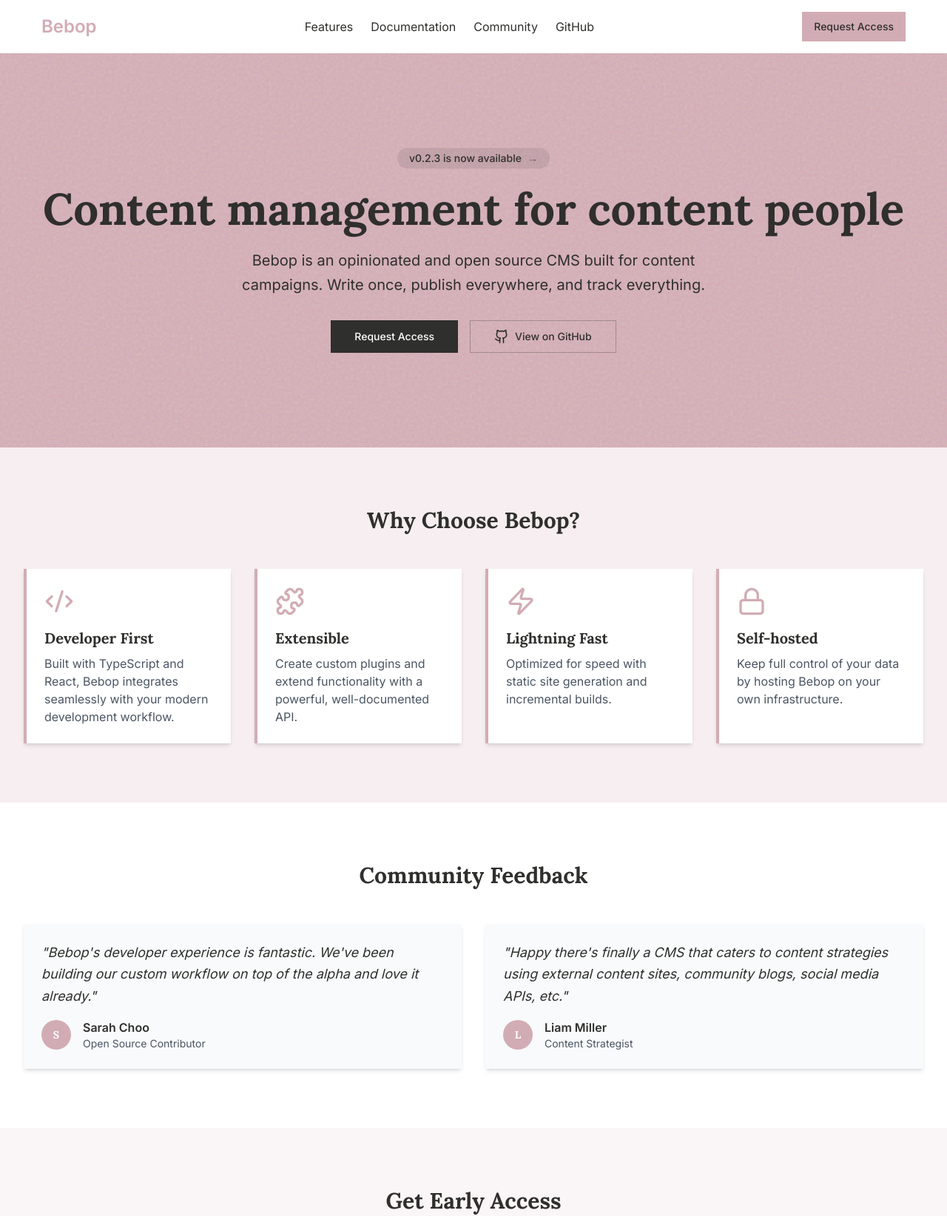
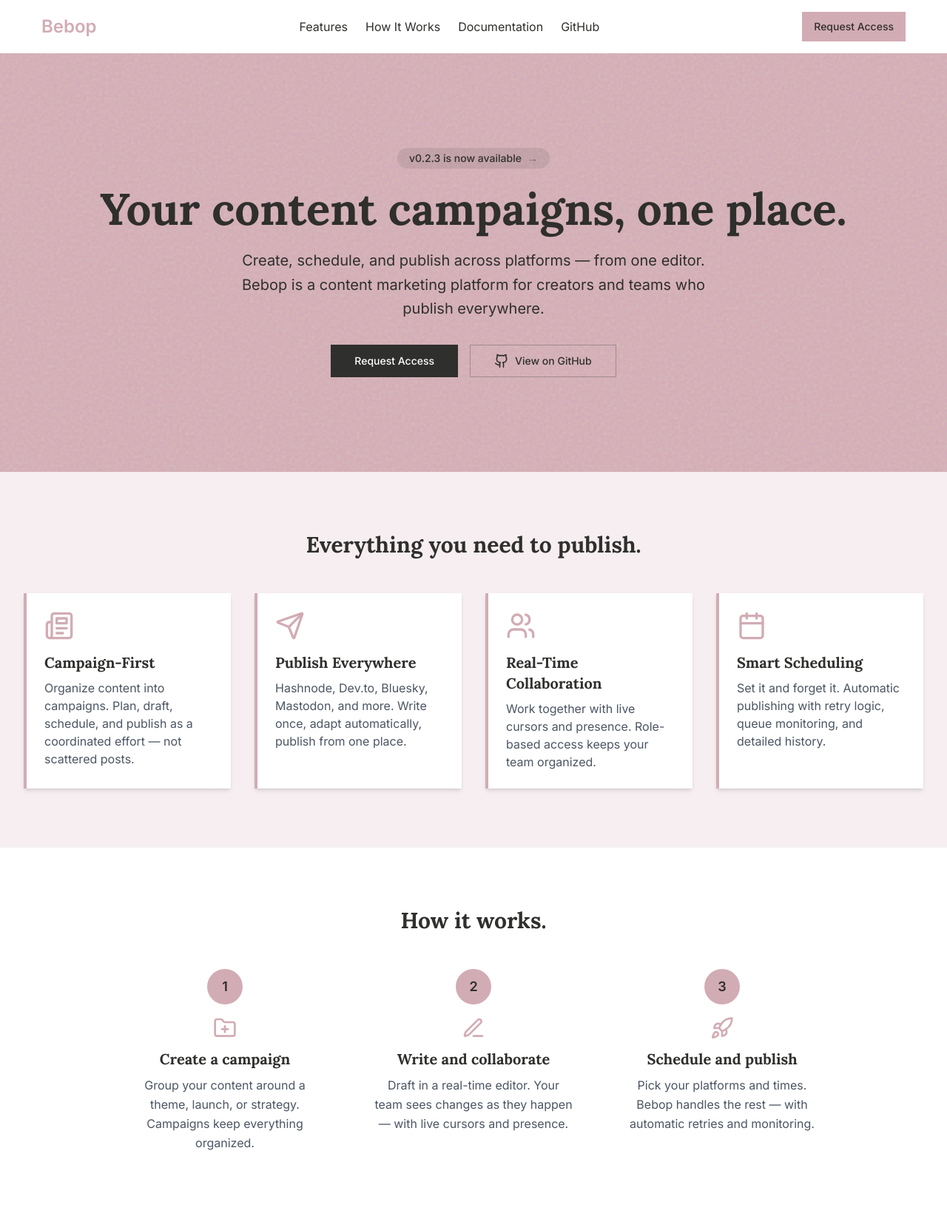
Before and after one commit to ddri/bebop-website, an Astro site: page / in a window 1280 px wide. Shown: the top 1644 px of the page at 74% size. Built offline with nearby package versions, Linux system fonts and the light colour scheme; Astro itself is replaced by a stand-in of ours.

Commit message:
feat: rewrite copy and messaging for hosted platform positioning
- Hero: "Your content campaigns, one place" replaces old CMS tagline
- Features: Campaign-First, Publish Everywhere, Real-Time Collaboration,
  Smart Scheduling replace Developer First, Extensible, Lightning Fast,
  Self-hosted
- New HowItWorks section (3-step hosted flow) replaces GettingStarted
  (git clone / deploy commands)
- CTA: "Built for content people" with dual Request Access + GitHub buttons
- Header nav: add How It Works, remove Community
- Footer: updated tagline
- Page title updated

```diff
--- a/src/components/CTA.astro
+++ b/src/components/CTA.astro
@@ -2,7 +2,7 @@
 import { Github } from 'lucide-astro';
 ---
 
-<section id="community" class="relative w-full py-20 overflow-hidden">
+<section class="relative w-full py-20 overflow-hidden">
   <!-- Base color layer -->
   <div
     class="absolute inset-0"
@@ -13,15 +13,22 @@ import { Github } from 'lucide-astro';
 
   <!-- Content -->
   <div class="container mx-auto text-center relative z-10">
-    <h2 class="text-3xl font-bold mb-6 text-white">Join Our Community</h2>
-    <p class="text-xl mb-8 max-w-2xl mx-auto text-white">
-      Bebop is built by content people for content people. Contribute, share ideas, and help shape the future of content management.
+    <h2 class="text-3xl font-bold mb-6 text-white">Built for content people.</h2>
+    <p class="text-xl mb-8 max-w-2xl mx-auto text-gray-300 leading-relaxed">
+      Bebop is open source and in early access. We're building the platform we wish existed for managing content campaigns.
     </p>
     <div class="flex gap-4 justify-center">
-      <button class="inline-flex items-center justify-center whitespace-nowrap rounded-md text-sm font-medium ring-offset-background transition-colors focus-visible:outline-none focus-visible:ring-2 focus-visible:ring-ring focus-visible:ring-offset-2 disabled:pointer-events-none disabled:opacity-50 h-11 px-8 gap-2 bg-pink text-dark-grey hover:bg-pink/90">
-        <Github class="h-5 w-5" />
-        Contribute
-      </button>
+      <a href="#waitlist">
+        <button class="inline-flex items-center justify-center whitespace-nowrap rounded-md text-sm font-medium ring-offset-background transition-colors focus-visible:outline-none focus-visible:ring-2 focus-visible:ring-ring focus-visible:ring-offset-2 disabled:pointer-events-none disabled:opacity-50 h-11 px-8 bg-pink text-dark-grey hover:bg-pink/90">
+          Request Access
+        </button>
+      </a>
+      <a href="https://github.com/ddri/bebop">
+        <button class="inline-flex items-center justify-center whitespace-nowrap rounded-md text-sm font-medium ring-offset-background transition-colors focus-visible:outline-none focus-visible:ring-2 focus-visible:ring-ring focus-visible:ring-offset-2 disabled:pointer-events-none disabled:opacity-50 h-11 px-8 gap-2 border border-white/30 text-white hover:bg-white/10">
+          <Github class="h-5 w-5" />
+          View on GitHub
+        </button>
+      </a>
     </div>
   </div>
 </section>
--- a/src/components/Features.astro
+++ b/src/components/Features.astro
@@ -1,33 +1,33 @@
 ---
-import { Code2, Puzzle, Zap, Lock } from 'lucide-astro';
+import { Newspaper, Send, Users, Calendar } from 'lucide-astro';
 
 const features = [
   {
-    icon: Code2,
-    title: "Developer First",
-    description: "Built with TypeScript and React, Bebop integrates seamlessly with your modern development workflow.",
+    icon: Newspaper,
+    title: "Campaign-First",
+    description: "Organize content into campaigns. Plan, draft, schedule, and publish as a coordinated effort — not scattered posts.",
   },
   {
-    icon: Puzzle,
-    title: "Extensible",
-    description: "Create custom plugins and extend functionality with a powerful, well-documented API.",
+    icon: Send,
+    title: "Publish Everywhere",
+    description: "Hashnode, Dev.to, Bluesky, Mastodon, and more. Write once, adapt automatically, publish from one place.",
   },
   {
-    icon: Zap,
-    title: "Lightning Fast",
-    description: "Optimized for speed with static site generation and incremental builds.",
+    icon: Users,
+    title: "Real-Time Collaboration",
+    description: "Work together with live cursors and presence. Role-based access keeps your team organized.",
   },
   {
-    icon: Lock,
-    title: "Self-hosted",
-    description: "Keep full control of your data by hosting Bebop on your own infrastructure.",
+    icon: Calendar,
+    title: "Smart Scheduling",
+    description: "Set it and forget it. Automatic publishing with retry logic, queue monitoring, and detailed history.",
   },
 ];
 ---
 
 <section id="features" class="w-full py-20 bg-[hsl(348,30%,95%)]">
   <div class="container mx-auto">
-    <h2 class="text-3xl font-bold text-center mb-12">Why Choose Bebop?</h2>
+    <h2 class="text-3xl font-bold text-center mb-12">Everything you need to publish.</h2>
     <div class="grid grid-cols-1 md:grid-cols-2 lg:grid-cols-4 gap-8">
       {features.map((feature) => (
         <div class="bg-white p-6 rounded-lg shadow-md border-l-4 border-pink">
--- a/src/components/Footer.astro
+++ b/src/components/Footer.astro
@@ -7,7 +7,7 @@ import { Github, Twitter } from 'lucide-astro';
     <div class="grid grid-cols-1 md:grid-cols-4 gap-8">
       <div>
         <h3 class="text-lg font-semibold mb-4">Bebop</h3>
-        <p class="text-sm">Open source content management for the modern content campaign creator. Write once. Publish everywhere. Track everything.</p>
+        <p class="text-sm">A content marketing platform for creators and teams. Create campaigns, collaborate in real time, publish everywhere.</p>
       </div>
       <div>
         <h4 class="text-lg font-semibold mb-4">Project</h4>
--- a/src/components/Header.astro
+++ b/src/components/Header.astro
@@ -10,13 +10,13 @@
       <a href="#features" class="text-foreground hover:text-primary">
         Features
       </a>
+      <a href="#how-it-works" class="text-foreground hover:text-primary">
+        How It Works
+      </a>
       <a href="https://docs.bebop.sh" class="text-foreground hover:text-primary">
         Documentation
       </a>
-      <a href="#community" class="text-foreground hover:text-primary">
-        Community
-      </a>
-      <a href="https://github.com/bebop-cms/bebop" class="text-foreground hover:text-primary">
+      <a href="https://github.com/ddri/bebop" class="text-foreground hover:text-primary">
         GitHub
       </a>
     </nav>
--- a/src/components/Hero.astro
+++ b/src/components/Hero.astro
@@ -34,11 +34,11 @@ import { Github } from 'lucide-astro';
       </div>
     </a>
     <h1 class="text-4xl md:text-6xl font-bold mb-6 text-dark-grey leading-tight">
-      Content management for content people
+      Your content campaigns, one place.
     </h1>
     <p class="text-xl mb-8 max-w-2xl mx-auto text-dark-grey leading-relaxed">
-      Bebop is an opinionated and open source CMS built for content campaigns.
-      Write once, publish everywhere, and track everything.
+      Create, schedule, and publish across platforms — from one editor.
+      Bebop is a content marketing platform for creators and teams who publish everywhere.
     </p>
     <div class="flex gap-4 justify-center">
       <a href="#waitlist">
--- /dev/null
+++ b/src/components/HowItWorks.astro
@@ -0,0 +1,44 @@
+---
+import { FolderPlus, PenLine, Rocket } from 'lucide-astro';
+
+const steps = [
+  {
+    number: "1",
+    icon: FolderPlus,
+    title: "Create a campaign",
+    description: "Group your content around a theme, launch, or strategy. Campaigns keep everything organized.",
+  },
+  {
+    number: "2",
+    icon: PenLine,
+    title: "Write and collaborate",
+    description: "Draft in a real-time editor. Your team sees changes as they happen — with live cursors and presence.",
+  },
+  {
+    number: "3",
+    icon: Rocket,
+    title: "Schedule and publish",
+    description: "Pick your platforms and times. Bebop handles the rest — with automatic retries and monitoring.",
+  },
+];
+---
+
+<section id="how-it-works" class="w-full py-20 bg-white">
+  <div class="container mx-auto">
+    <h2 class="text-3xl font-bold text-center mb-12">How it works.</h2>
+    <div class="flex flex-wrap justify-center gap-8">
+      {steps.map((step) => (
+        <div class="flex flex-col items-center text-center w-full md:w-1/3 lg:w-1/4 px-4">
+          <div class="w-12 h-12 rounded-full bg-pink text-dark-grey flex items-center justify-center font-bold text-lg mb-4">
+            {step.number}
+          </div>
+          <div class="mb-3">
+            <step.icon class="h-8 w-8 text-primary" />
+          </div>
+          <h3 class="text-xl font-semibold mb-2">{step.title}</h3>
+          <p class="text-gray-600 leading-relaxed">{step.description}</p>
+        </div>
+      ))}
+    </div>
+  </div>
+</section>
--- a/src/pages/index.astro
+++ b/src/pages/index.astro
@@ -3,21 +3,21 @@ import Layout from '../layouts/Layout.astro';
 import Header from '../components/Header.astro';
 import Hero from '../components/Hero.astro';
 import Features from '../components/Features.astro';
+import HowItWorks from '../components/HowItWorks.astro';
 import Testimonials from '../components/Testimonials.astro';
 import Waitlist from '../components/Waitlist.astro';
-import GettingStarted from '../components/GettingStarted.astro';
 import CTA from '../components/CTA.astro';
 import Footer from '../components/Footer.astro';
 ---
 
-<Layout title="Bebop - Content management for content people">
+<Layout title="Bebop - Your content campaigns, one place">
   <main class="flex min-h-screen flex-col items-center justify-between">
     <Header />
     <Hero />
     <Features />
+    <HowItWorks />
     <Testimonials />
     <Waitlist />
-    <GettingStarted />
     <CTA />
     <Footer />
   </main>
```
Also changed, not shown: docs/plans/2026-03-10-copy-rewrite-design.md (added, +44 -0 lines).
